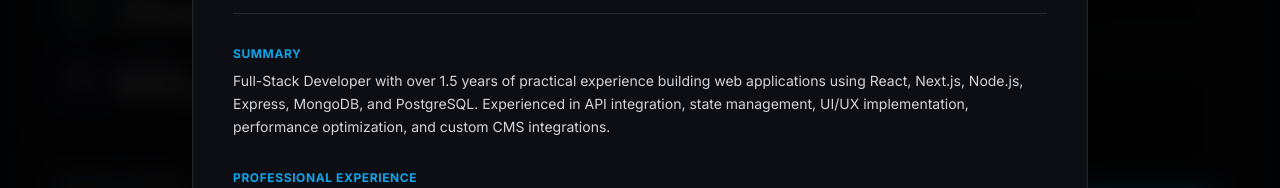
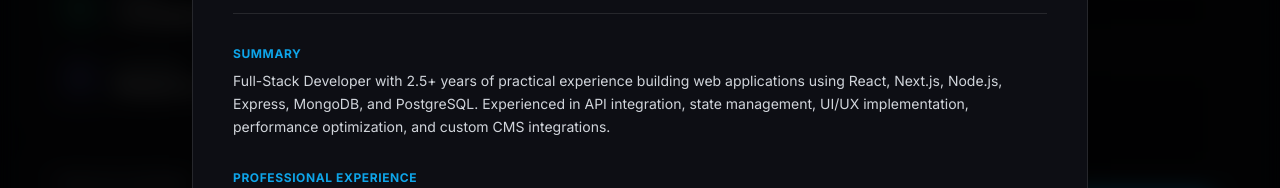
Before and after one commit to saliieey/My_Portfolio, a Next.js app: page / in a window 1280 px wide. Both pictures are taken after a click on the button "View Resume". Shown: the part 6835-7023 px from the top of the page. Built offline with nearby package versions, Linux system fonts and the light colour scheme.

Commit message:
updated the experience

```diff
--- a/components/About.tsx
+++ b/components/About.tsx
@@ -57,7 +57,7 @@
                 <span>Full-Stack Developer based in Kerala, India</span>
               </h3>
               <p className="text-sm sm:text-base">
-                I have over 1.5 years of practical software development experience, specializing in full-stack web applications built with <strong className="text-white">React, Next.js, Node.js, Express, MongoDB, and PostgreSQL</strong>.
+                I have 2.5+ years of practical software development experience, specializing in full-stack web applications built with <strong className="text-white">React, Next.js, Node.js, Express, MongoDB, and PostgreSQL</strong>.
               </p>
               <p className="text-sm sm:text-base">
                 My work spans building client platforms at <strong className="text-white">Maelstrom Global</strong>, AI application interfaces at <strong className="text-white">NicorAI</strong>, and full-stack MERN SaaS products such as investment engines, music streaming platforms, and agency booking web apps.
--- a/components/Hero.tsx
+++ b/components/Hero.tsx
@@ -158,7 +158,7 @@
             </div>
             <div>
               <div className="text-lg sm:text-xl font-bold text-white leading-tight" style={{ fontFamily: "var(--font-space)" }}>
-                1.5+ Years
+                2.5+ Years
               </div>
               <div className="text-[11px] sm:text-xs text-gray-400 font-medium">Professional Software Experience</div>
             </div>
--- a/components/ResumeModal.tsx
+++ b/components/ResumeModal.tsx
@@ -101,7 +101,7 @@
           <div className="space-y-2">
             <h2 className="text-xs font-bold uppercase tracking-wider text-[#0ea5e9]">Summary</h2>
             <p className="text-sm leading-relaxed text-gray-300">
-              Full-Stack Developer with over 1.5 years of practical experience building web applications using React, Next.js, Node.js, Express, MongoDB, and PostgreSQL. Experienced in API integration, state management, UI/UX implementation, performance optimization, and custom CMS integrations.
+              Full-Stack Developer with 2.5+ years of practical experience building web applications using React, Next.js, Node.js, Express, MongoDB, and PostgreSQL. Experienced in API integration, state management, UI/UX implementation, performance optimization, and custom CMS integrations.
             </p>
           </div>
 
```
